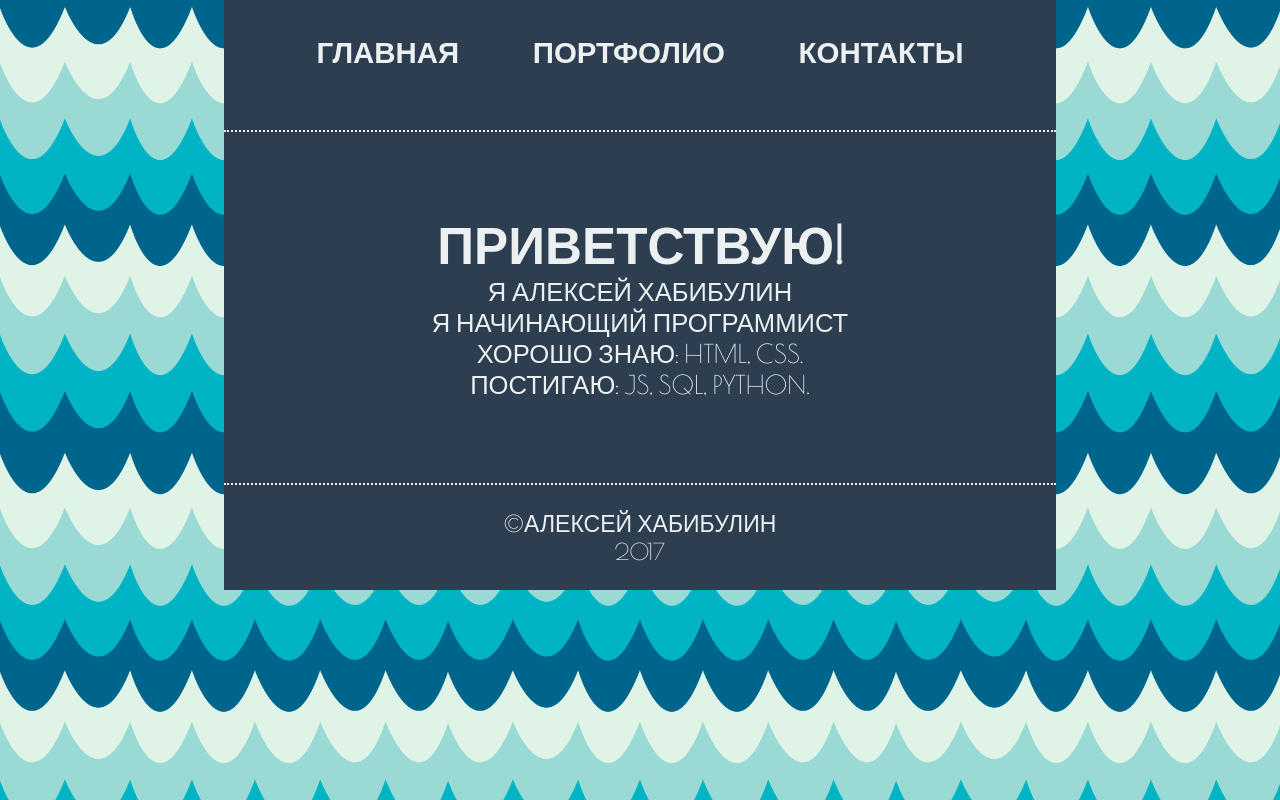
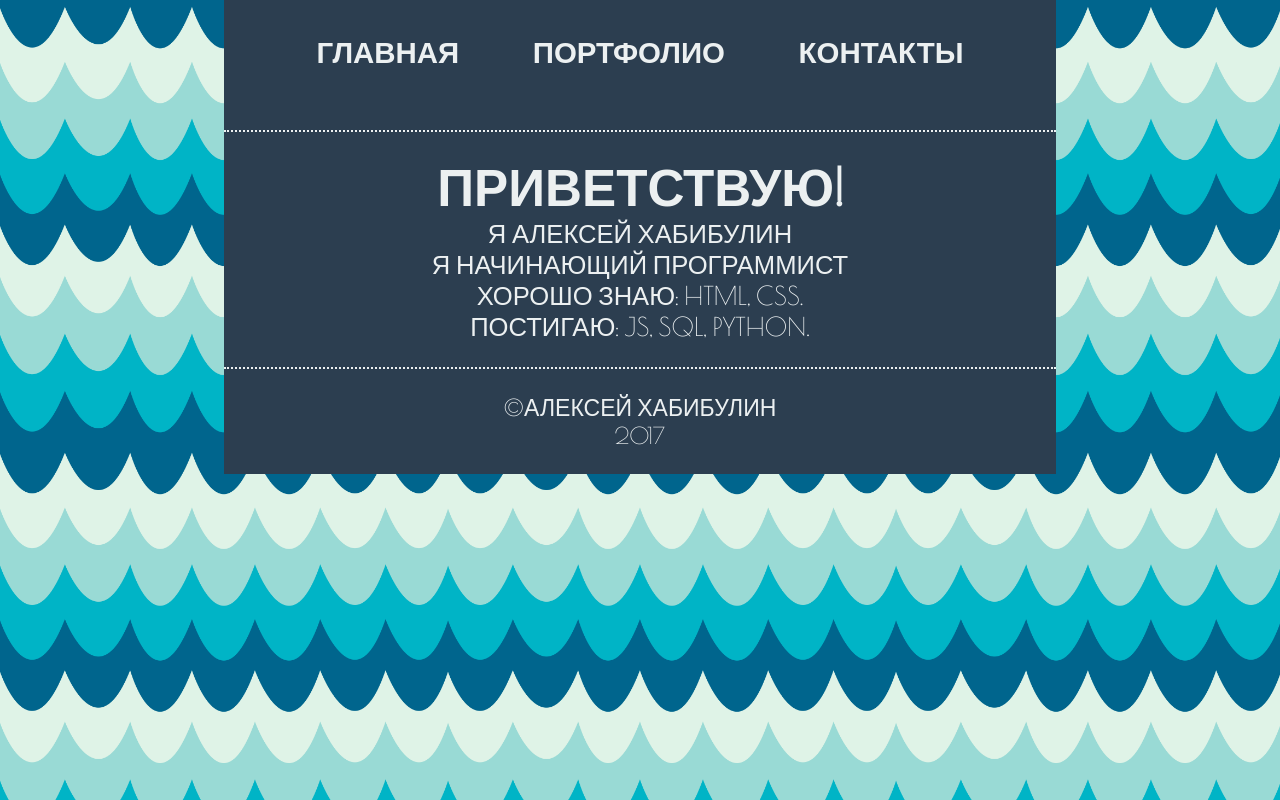
Before and after one commit to Elkis/elkis.github.io, a plain HTML site: page index.html in a window 1280 px wide. Drawn offline with nearby package versions, Linux system fonts and the light colour scheme.

Commit message:
Try that

```diff
--- a/css/main.css
+++ b/css/main.css
@@ -50,7 +50,7 @@ header nav a h1{
 .container {
     color: #ecf0f1;
     top: 0;
-    padding: 10%;
+    padding: 3% 10%;
     background: #2c3e50;
     margin: 0 auto;
     border-bottom: 2px dotted #ecf0f1;
```
